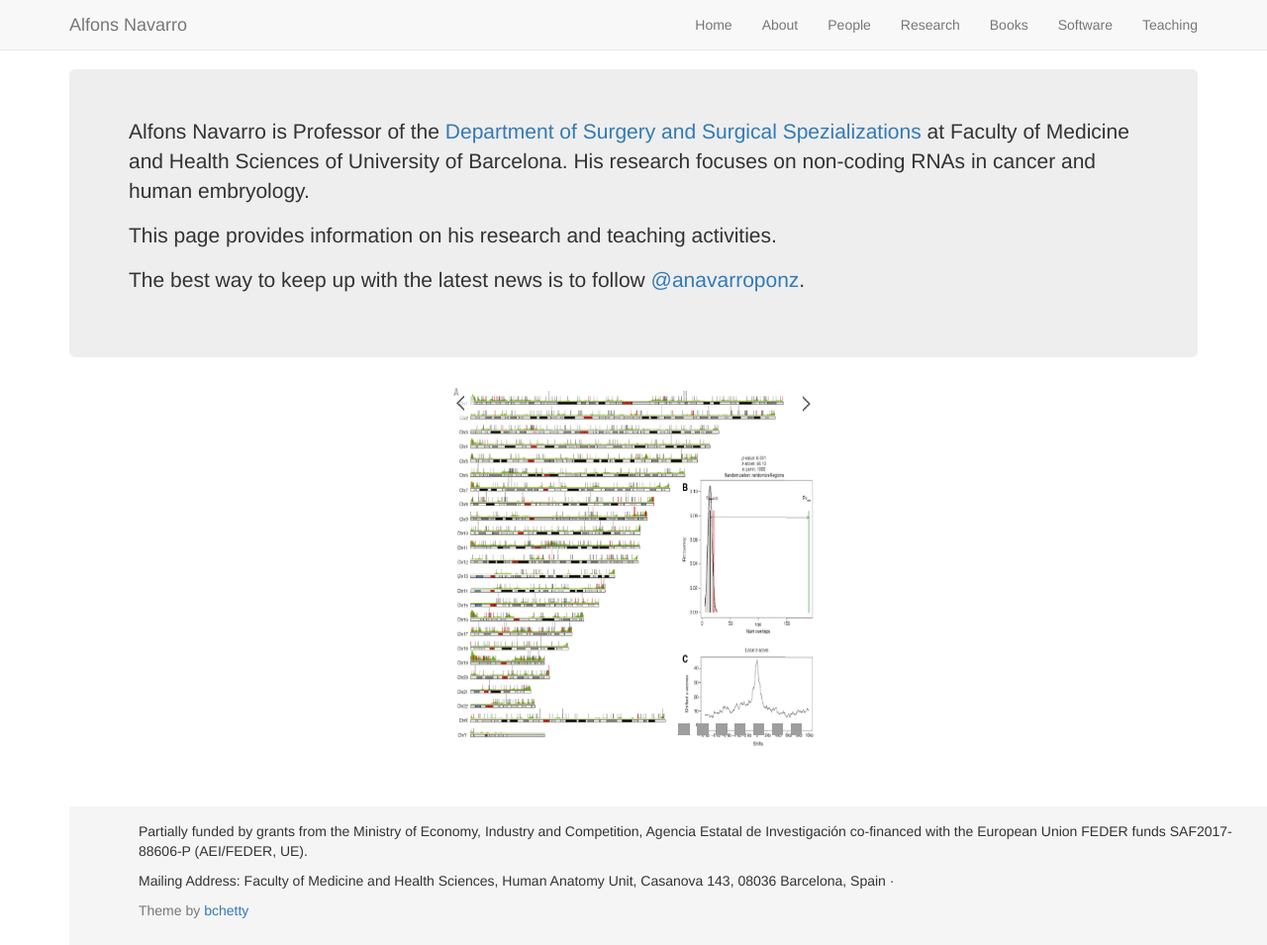
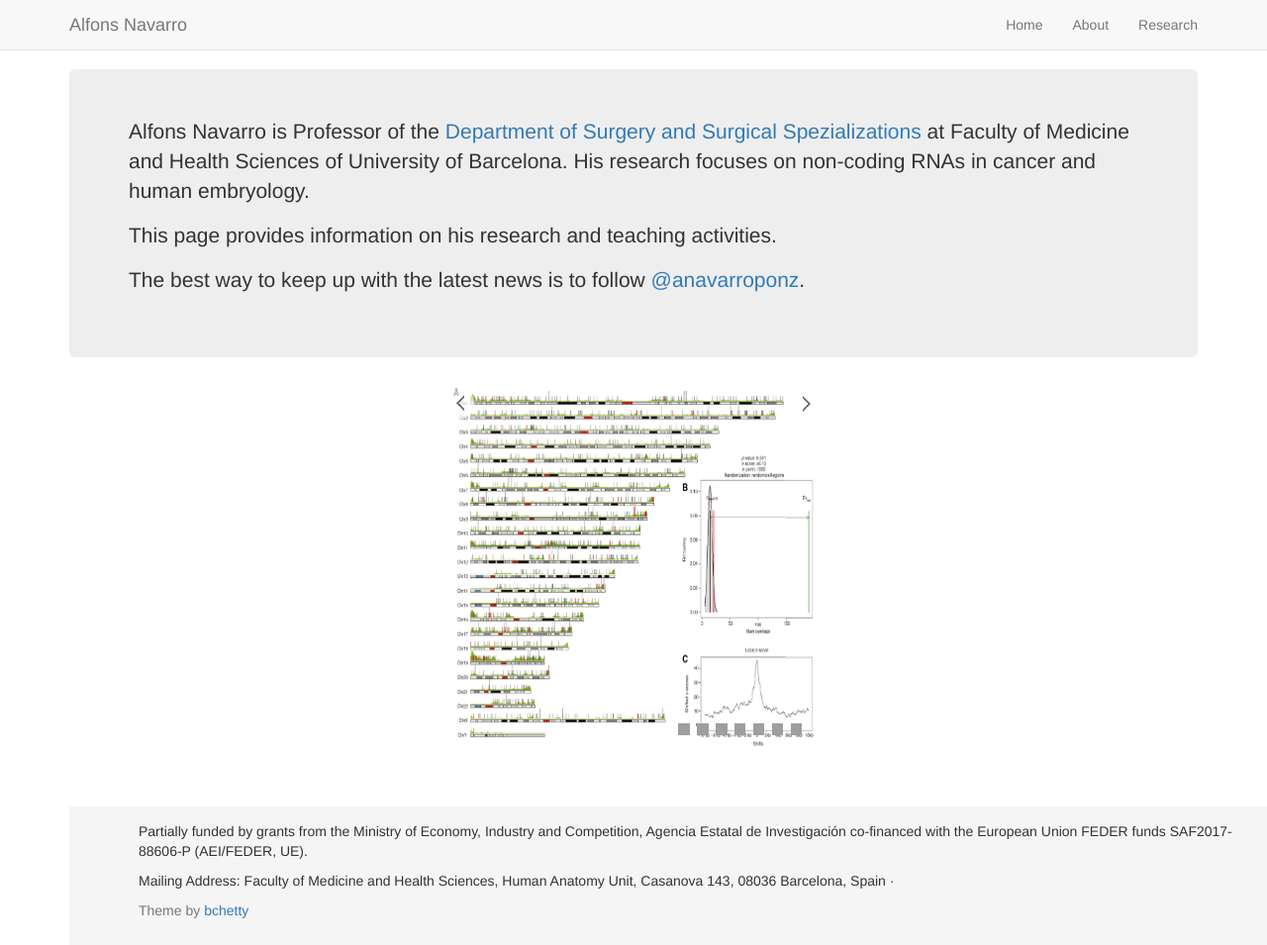
Before and after one commit to AlfonsNavarro/AlfonsNavarro.github.io, a Jekyll site: the page built from index.html, in a window 1280 px wide and 955 px high. Shown: the whole window at 99% size. Built offline with Jekyll 4.4.1, drawn with Linux system fonts in a browser that asks for light colours; nearby versions of some CDN libraries; the list of posts is cut into pages by our own code; some of the changed lines change nothing that is shown; grey boxes are pictures that could not be loaded.

Commit message:
Second version 1.9

```diff
--- a/_config.yml
+++ b/_config.yml
@@ -32,11 +32,11 @@ desc: Sample Description
 nav-links:
     Home: ""
     About: "pages/about.html"
-    People: "web_page/pages/people.html"
+    #People: "web_page/pages/people.html"
     Research: "pages/research.html"
-    Books: "web_page/pages/books.html"
-    Software: "web_page/pages/software.html"
-    Teaching: "web_page/pages/teaching.html"
+    #Books: "web_page/pages/books.html"
+    #Software: "web_page/pages/software.html"
+    #Teaching: "web_page/pages/teaching.html"
 # --- Footer options --- #
 
 # If the values are empty, they are ignored
```
